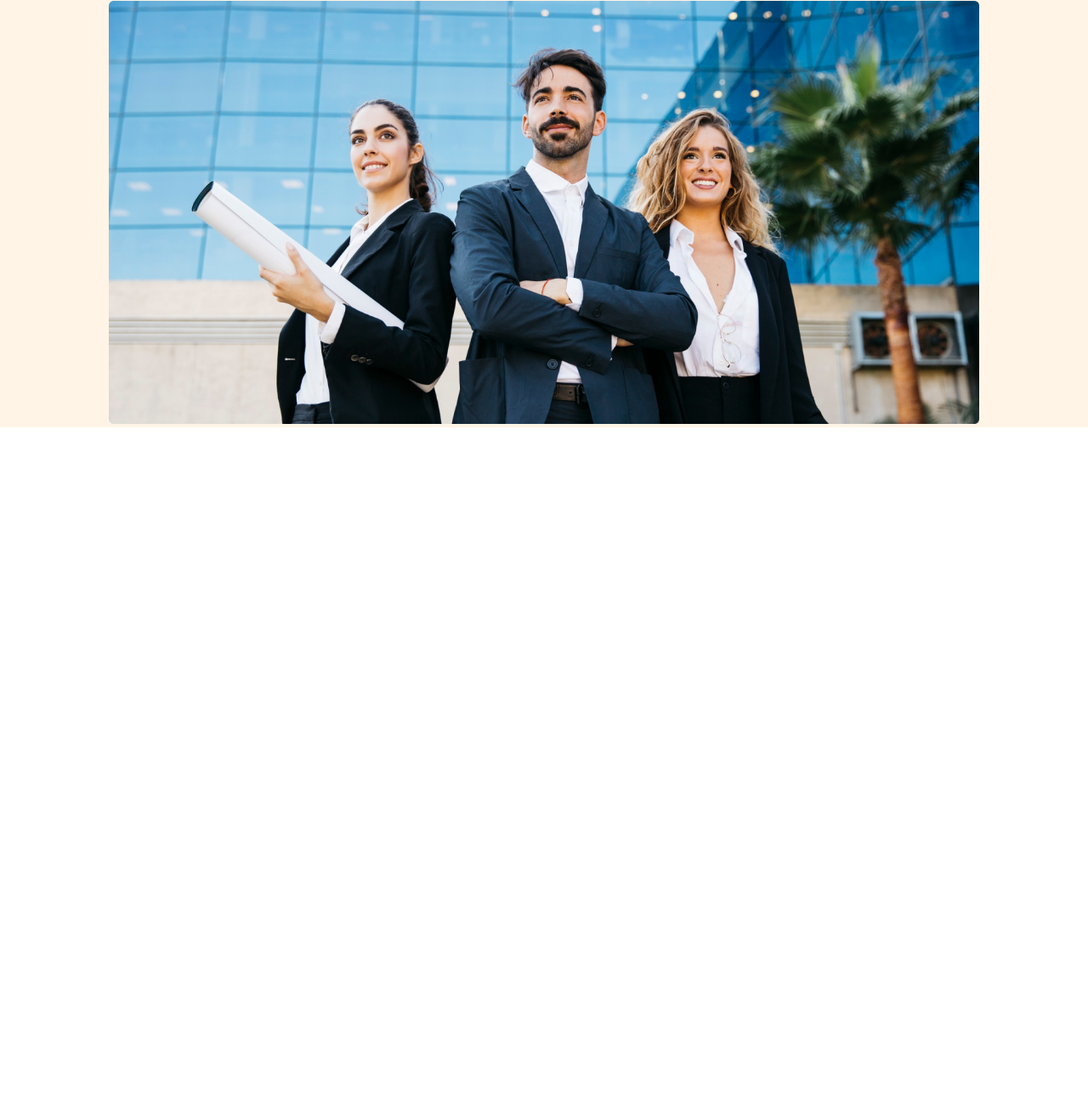
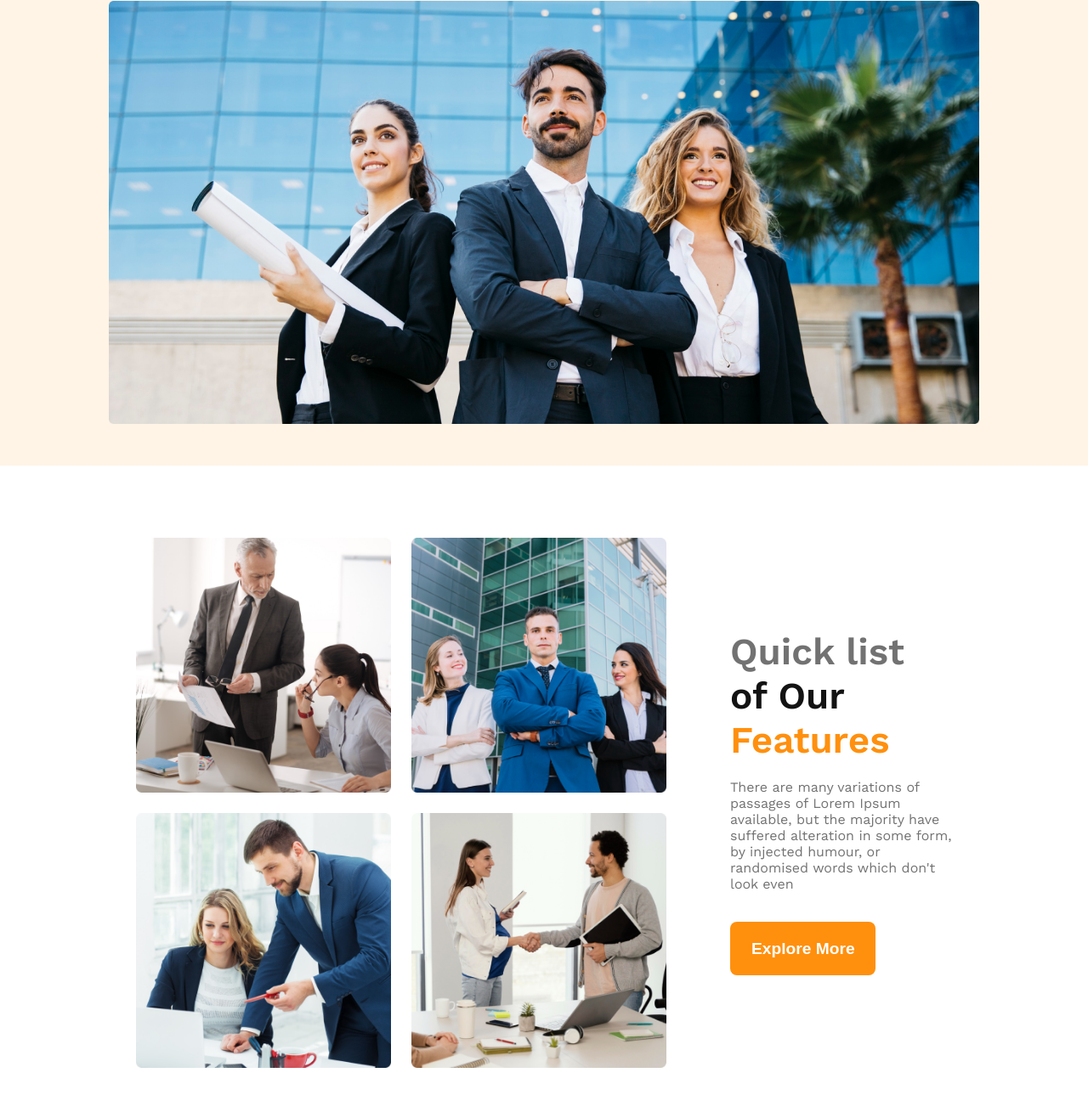
Before and after one commit to Hasnat005/g3-architect-responsive-website, a plain HTML site: page index.html in a window 1280 px wide. Shown: the part 518-1814 px from the top of the page at 85% size. Before the commit the page ends 1021 px from the top, so only its background shows below. Drawn offline with nearby package versions, Linux system fonts and the light colour scheme.

Commit message:
completed the feature section

```diff
--- a/index.html
+++ b/index.html
@@ -7,7 +7,7 @@
     <link rel="stylesheet" href="styles/style.css">
 </head>
 <body class="work-sans">
-    <div class="header_container bg-color">
+    <div class="header_container bg-color margin-btm">
         <header class="width-80-percent" >
             <nav class="display-flex heightwise-center">
                 <h1 class="brand-name">G3 Architects</h1>
@@ -33,7 +33,21 @@
         </header>
     </div>
     <main>
-
+        <div class="feature_section">
+            <div class="img-container">
+                <img src="images/team1.png" alt="">
+                <img src="images/team2.png" alt="">
+                <img src="images/team3.png" alt="">
+                <img src="images/team4.png" alt="">
+            </div>
+            <div class="left_part">
+                <div>
+                    <div class="feature_title dark-1"><span id="f1" class="dark-3">Quick list</span><span class="dark-1"> of Our</span><span class="primary_color"> Features</span></div>
+                    <p class="feature_description dark-3">There are many variations of passages of Lorem Ipsum available, but the majority have suffered alteration in some form, by injected humour, or randomised words which don't look even</p>
+                    <button class="btn">Explore More</button>
+                </div>
+            </div>
+        </div>
     </main>
     <footer>
 
--- a/styles/style.css
+++ b/styles/style.css
@@ -41,9 +41,20 @@
     align-items: center;
 }
 
+.primary_color {
+    color:rgba(255, 144, 14, 1)
+}
+
+.dark-1{
+    color: rgba(19, 19, 19, 1);
+}
+
 .dark-2 {
     /* color: rgb(206, 21, 21); */
     color: rgba(66, 66, 66, 1);
+}
+.dark-3 {
+    color: rgba(114, 114, 114, 1);
 }
 
 .width-50-percent {
@@ -122,6 +133,58 @@ nav a {
     margin-top: 50px;
 }
 
+.margin-btm {
+    padding-bottom: 45px;
+}
+
+/* feature section styles */
+.width-40-percent {
+    width: 40%;
+}
+
+.width-60-percent {
+    width: 60%;
+}
+
+.feature_section {
+    width: 75%;
+    height: auto    ;
+    display: grid;
+    grid-template-columns: repeat(2, 1fr);
+    margin: 85px auto;
+}
+
+.img-container {
+    /* width: 60%; */
+    display: grid;
+    grid-template-columns: repeat(2, 1fr);
+    gap: 24px
+}
+.img-container img {
+    height: 300px;
+    width: auto;
+}
+
+
+.left_part {
+    display: flex;
+    flex-direction: column;
+    align-items: center;
+    justify-content: center;
+    margin-left: 75px;
+}
+
+.feature_title {
+    font-size: 2.75rem;
+    font-weight: 600;
+    margin-bottom: 20px;
+}
+
+.feature_description {
+    font-size: 1rem;
+    font-weight: 400;
+}
+
 /* for small devices */
 
 @media screen and (max-width: 576px) {
@@ -136,13 +199,31 @@ nav a {
     .banner-img img, .banner_title{
         margin-top: 25px;
     }
+    .feature_section, .img-container {
+        grid-template-columns: repeat(1, 1fr);
+    }
+    .left_part {
+        margin: 20px auto;
+    }
 }
 
 @media screen and (min-width: 576px) and (max-width: 992px) {
     nav, .nav_bar_content{
+        flex-direction: column;
         text-align: center;
     }
     nav li {
         margin-left: 30px;
     }
+    .feature_section {
+        grid-template-columns: repeat(1, 1fr);
+    }
+    .left_part {
+        margin: 20px auto;
+    }
+    .img-container {
+        grid-template-columns: repeat(2, 1fr);
+        width: calc(100% - 60px);
+        margin: 0 auto;
+    }
 }
```
